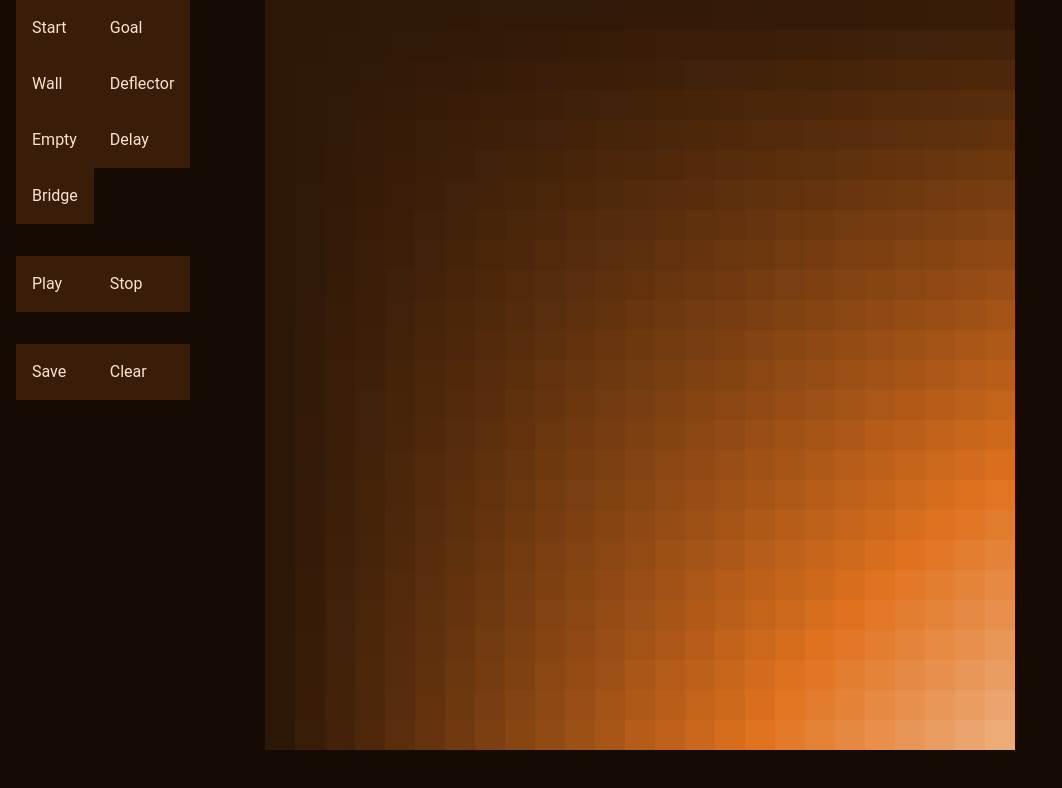
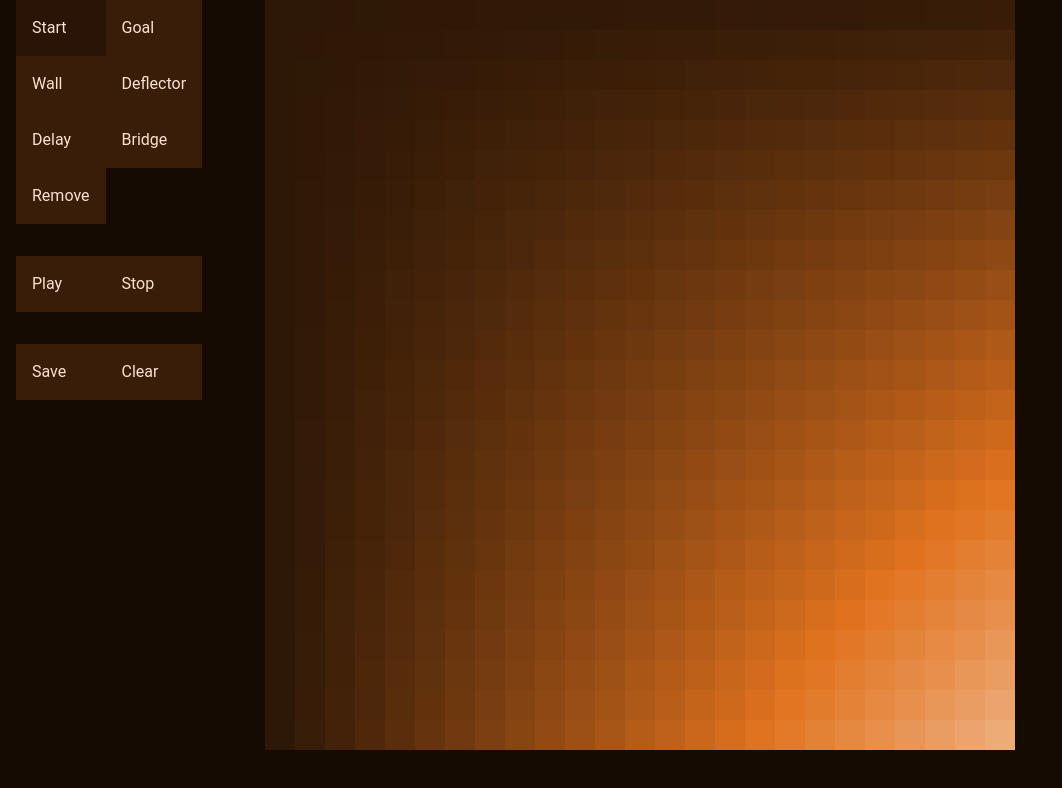
Before and after one commit to ViMaSter/laser, a plain HTML site: page index.html in a window 1280 px wide. Both pictures are taken after a click on the element "Start". Shown: the whole page, without its empty margins (0-1062 px from the left). Drawn offline with Linux system fonts and the light colour scheme.

Commit message:
feat: Highlight active tool refactor: Make "remove" last item and change it's name from "empty"

```diff
--- a/index.html
+++ b/index.html
@@ -58,6 +58,12 @@
         * {
             text-transform: capitalize;
         }
+
+        td
+        {
+            cursor: pointer;
+        }
+
         body
         {
             background: hsl(26deg 76% 5%);
@@ -70,6 +76,15 @@
         {
             padding: 1em;
             background: #391d08;
+        }
+        #editor td:hover
+        {
+            background: #4f2a0d;
+        }
+        #editor td:active,
+        #editor td.active-tool
+        {
+            background: #291405;
         }
 
         #editor td:empty
@@ -226,6 +241,15 @@
     <script>
         let ticking;
         let selectedTool = "";
+        const setSelectedTool = (tool) => {
+            selectedTool = tool;
+            document.querySelectorAll(".item").forEach((item) => {
+                item.classList.remove("active-tool");
+            });
+            document.querySelectorAll(`.item.${tool}`).forEach((item) => {
+                item.classList.add("active-tool");
+            });
+        };
         let elements =
         {
             "game": null,
@@ -276,7 +300,7 @@
         const setCell = (row, col, tool, orientation) => {
             const cellElement = getCellElement(row, col);
             cellElement.className = "";
-            if (tool === "empty") {
+            if (tool === "remove") {
                 gridData[row * GRID_DIMENSIONS + col] = {tool: "", orientation: ""};
                 cellElement.innerText = "";
                 return;
@@ -537,14 +561,14 @@
         const initEditor = () => {
             const onSelect = (e) => {
                 const cell = e.target;
-                const item = cell.classList[1];
-                selectedTool = item;
+                const item = cell.id;
+                setSelectedTool(item);
             };
 
             const table = elements["editor"];
 
             {
-                const items = ["start", "goal", "wall", "deflector", "empty", "delay", "bridge"];
+                const items = ["start", "goal", "wall", "deflector", "delay", "bridge", "remove"];
                 items.forEach((item, index) => {
                     if (index % 2 === 0) {
                         const row = document.createElement("tr");
@@ -553,6 +577,7 @@
                     const cell = document.createElement("td");
                     cell.classList.add("item");
                     cell.classList.add(item);
+                    cell.id = item;
                     cell.innerText = item;
                     cell.onclick = onSelect;
                     table.lastChild.appendChild(cell);
```
